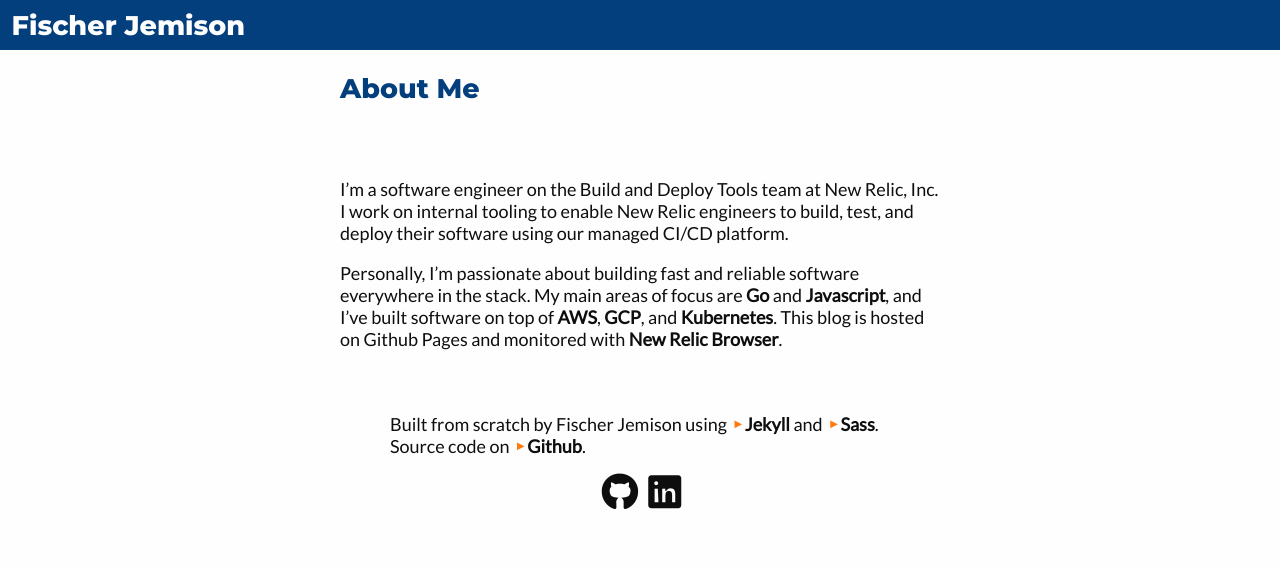
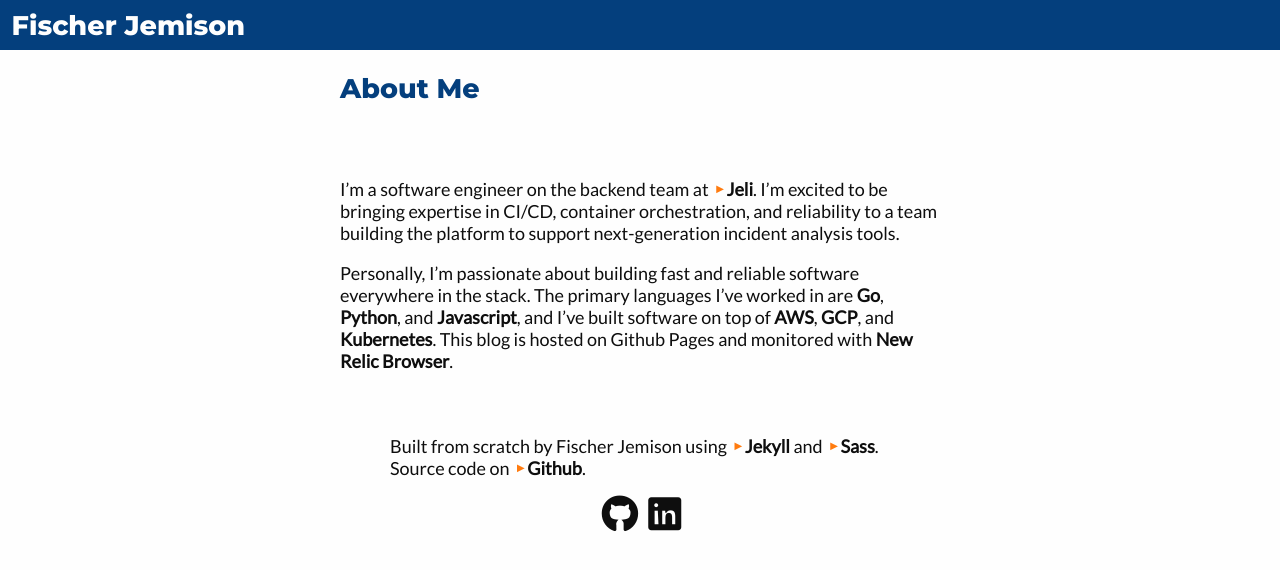
Before and after one commit to jemisonf/jemisonf.github.io, a Jekyll site: the page built from about.md, in a window 1280 px wide. Shown: the top 570 px of the page. Built offline with Jekyll 4.4.1, drawn with Linux system fonts in a browser that asks for light colours.

Commit message:
Update about.md

```diff
--- a/about.md
+++ b/about.md
@@ -3,6 +3,6 @@
 title: About Me
 ---
 
-I'm a software engineer on the Build and Deploy Tools team at New Relic, Inc. I work on internal tooling to enable New Relic engineers to build, test, and deploy their software using our managed CI/CD platform.
+I'm a software engineer on the backend team at <a href="https://jeli.io">Jeli</a>. I'm excited to be bringing expertise in CI/CD, container orchestration, and reliability to a team building the platform to support next-generation incident analysis tools.
 
-Personally, I'm passionate about building fast and reliable software everywhere in the stack. My main areas of focus are **Go** and **Javascript**, and I've built software on top of **AWS**, **GCP**, and **Kubernetes**. This blog is hosted on Github Pages and monitored with **New Relic Browser**.
+Personally, I'm passionate about building fast and reliable software everywhere in the stack. The primary languages I've worked in are **Go**, **Python**, and **Javascript**, and I've built software on top of **AWS**, **GCP**, and **Kubernetes**. This blog is hosted on Github Pages and monitored with **New Relic Browser**.
```
